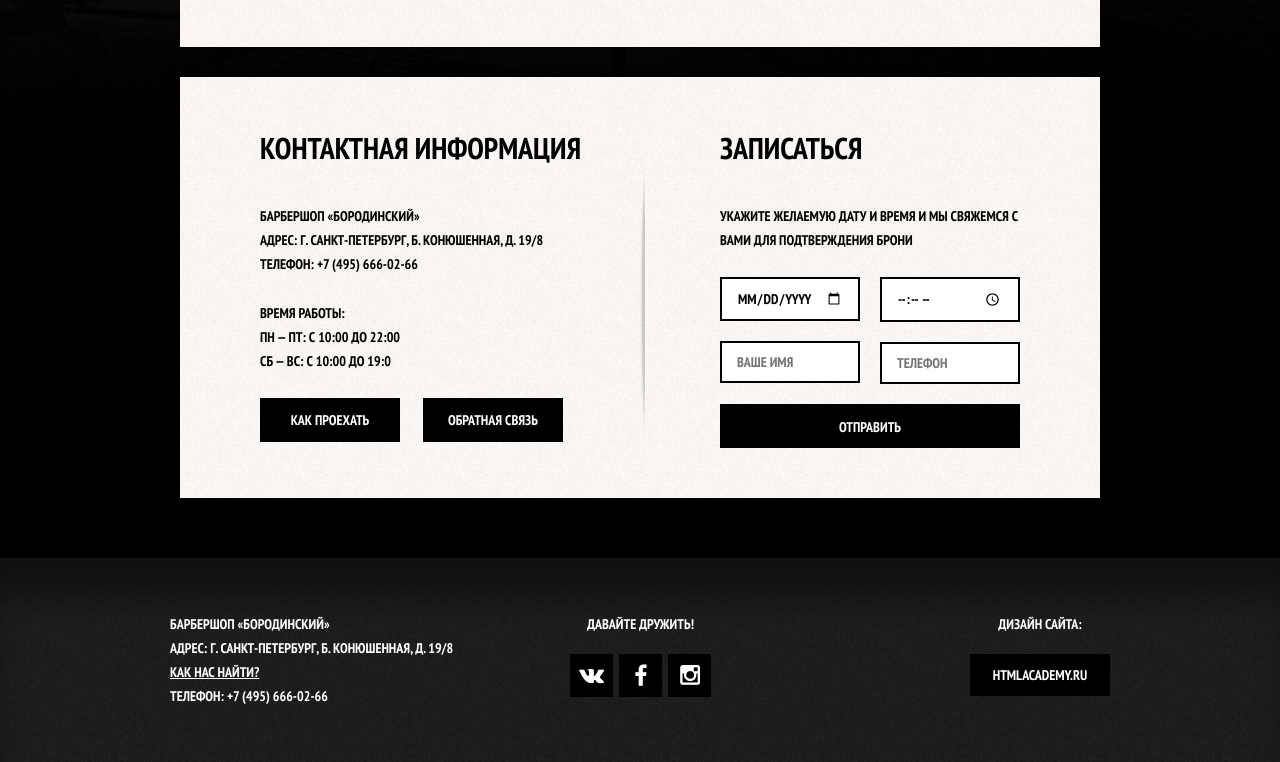
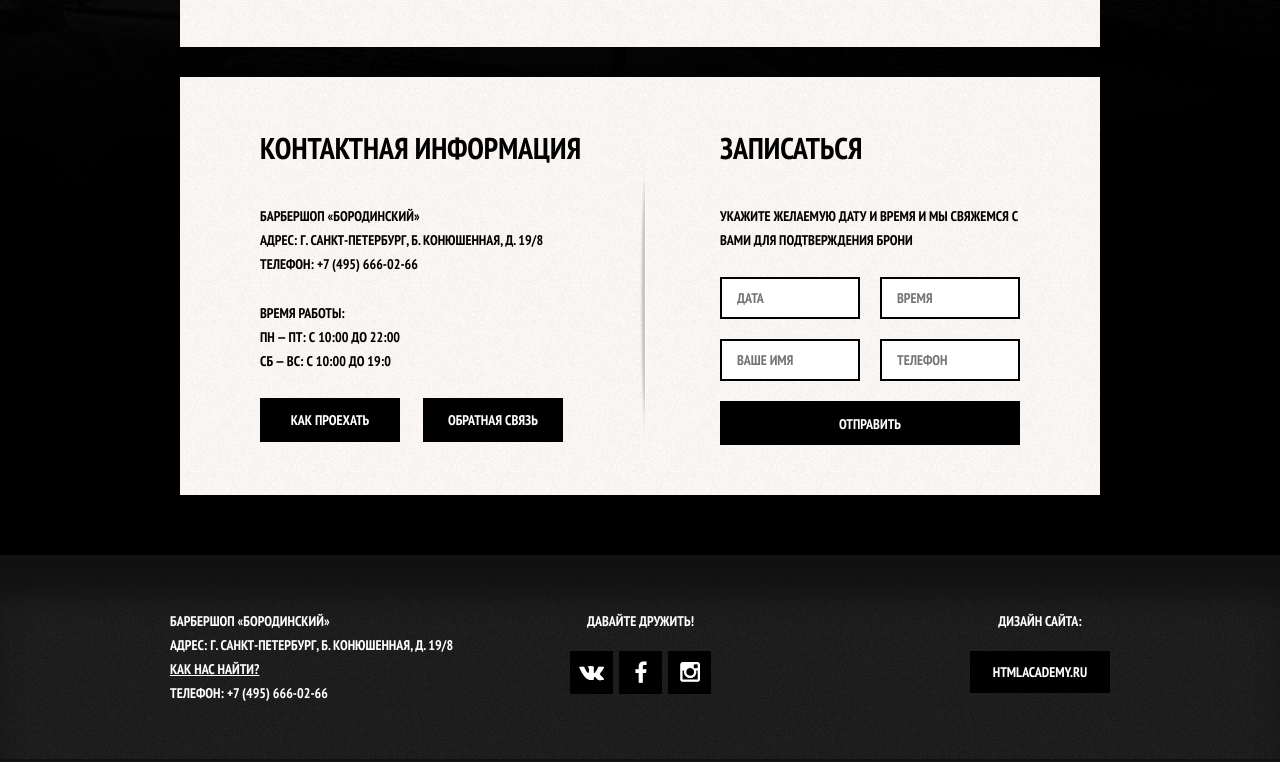
Before and after one commit to birra05/barbershop, a plain HTML site: page index.html in a window 1280 px wide. Shown: the part 1077-1839 px from the top of the page. Drawn offline with Linux system fonts and the light colour scheme.

Commit message:
Fixed the validation bugs

```diff
--- a/index.html
+++ b/index.html
@@ -44,7 +44,7 @@
       <div class="logo">
         <img src="img/logo-index.png" width="368" height="204" alt="Барбершоп «Бородинский»">
       </div>
-      <section class="features-row clearfix">
+      <div class="features-row clearfix">
         <div class="features-item">
           <div class="features-title">Быстро</div>
           <p>Мы делаем свою работу быстро! Два часа пролетят незаметно и вы - счастливый обладатель стильной стрижки-минутки!</p>
@@ -57,7 +57,7 @@
           <div class="features-title">Дорого</div>
           <p>Наши мастера - профессионалы своего дела и не могут стоить дешево. К тому же, разве цена не дает определенный статус?</p>
         </div>
-      </section>
+      </div>
       <div class="index-content clearfix">
         <section class="content-column left">
           <h2 class="content-column-title">Новости</h2>
@@ -107,8 +107,8 @@
             <h2 class="content-column-title">Записаться</h2>
             <p>Укажите желаемую дату и время и мы свяжемся с вами для подтверждения брони</p>
             <form action="/echo" method="post">
-              <input type="date" name="date" value="" placeholder="Дата">
-              <input type="time" name="time" value="" placeholder="Время">
+              <input type="text" name="date" value="" placeholder="Дата">
+              <input type="text" name="time" value="" placeholder="Время">
               <input type="text" name="name" value="" placeholder="Ваше имя">
               <input type="tel" name="phone" value="" placeholder="Телефон">
               <button type="submit" class="btn">Отправить</button>
@@ -117,25 +117,25 @@
         </section>
       </div>
     </div>
-
-    <footer class="main-footer">
+    <!-- Footer -->
+    <footer>
       <div class="container clearfix">
-        <section class="footer-contacts">
+        <div class="footer-contacts">
           Барбершоп «Бородинский»<br>
           Адрес: г. Санкт-Петербург, Б. Конюшенная, д. 19/8<br>
           <a href="#">Как нас найти?</a><br>
           телефон: +7 (495) 666-02-66
-        </section>
-        <section class="footer-social">
+        </div>
+        <div class="footer-social">
           <p>Давайте дружить!</p>
           <a href="#" class="social-btn social-btn-vk">Вконтакте</a>
           <a href="#" class="social-btn social-btn-fb">Фейсбук</a>
           <a href="#" class="social-btn social-btn-inst">Инстаграм</a>
-        </section>
-        <section class="footer-copyright">
+        </div>
+        <div class="footer-copyright">
           <p>Дизайн сайта:</p>
           <a href="#" class="footer-btn">htmlacademy.ru</a>
-        </section>
+        </div>
       </div>
     </footer>
   </body>
```
Also changed, not shown: price.html (+1 -1 lines).
